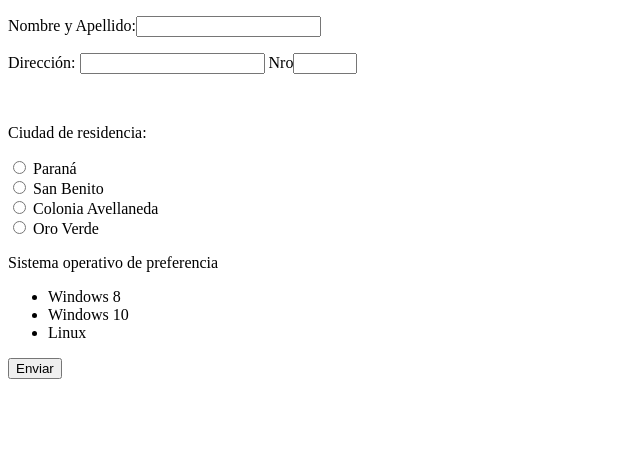
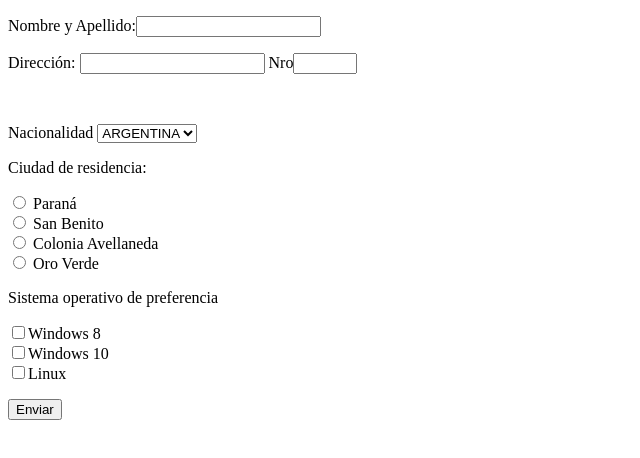
Before and after one commit to GastonPna/23069, a plain HTML site: page html/formulario.html in a window 1280 px wide. Shown: the whole page, without its empty margins (0-640 px from the left). Drawn offline with Linux system fonts and the light colour scheme.

Commit message:
Trabajamos en el formulario

```diff
--- a/html/formulario.html
+++ b/html/formulario.html
@@ -16,7 +16,15 @@
             </p>
             <p><label for="dir">Dirección: <input type="text" name="direccion" id="dir"></label>
                <label for="nro">Nro</label><input type="number" id="nro" name="nrodir" min="1" max="999" maxlength="3"></p><br>
-            <p>Ciudad de residencia:</p>
+            <P><label for="nacionalidad">Nacionalidad</label>
+                <select name="nacion" id="nacionalidad">
+                    <option>ARGENTINA</option>
+                    <option>BRASIL</option>
+                    <option>PARAGUAY</option>
+                    <option>CHILE</option>
+                </select>
+            </P>
+               <p>Ciudad de residencia:</p>
                 <input type="radio" id="pna" name="ciudad" value="Paraná">
                     <label for="pna">Paraná</label><br>
                 <input type="radio" id="sanbe" name="ciudad" value="San Benito">
@@ -27,21 +35,12 @@
                     <label for="orov">Oro Verde</label><br>
 
             <p>Sistema operativo de preferencia</p>
-
-            <ul title="SisOp">
-                <li>
-                    Windows 8
-                </li>
-                <li>
-                    Windows 10
-                </li>
-                <li>
-                    Linux
-                </li>
-            </ul>
-            <p>
+            <input type="checkbox" name="sisop" value="w8">Windows 8<br>
+            <input type="checkbox" name="sisop" value="w10">Windows 10<br>
+            <input type="checkbox" name="sisop" value="lin">Linux <br>
+                <p>
                 <input type="submit" value="Enviar">
-            </p>
+                </p>
         </form>
 
     </section>
```
